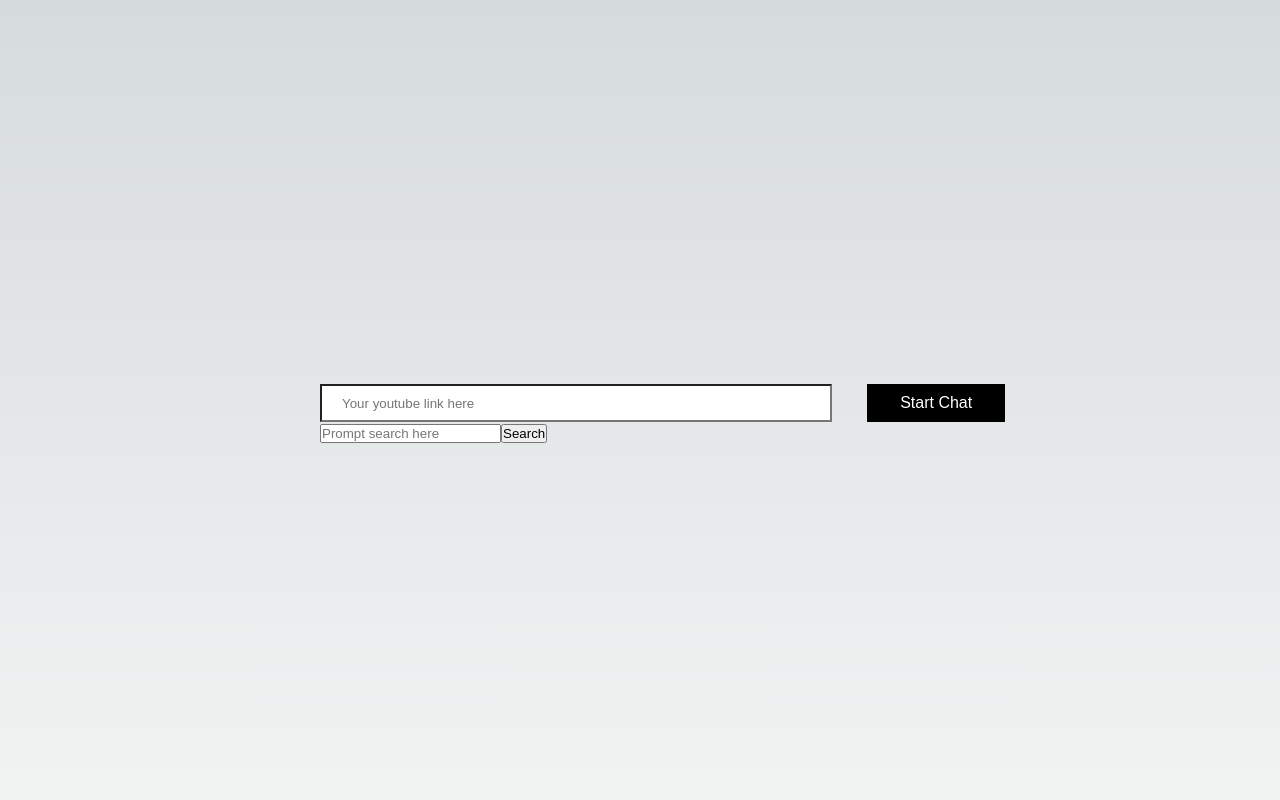
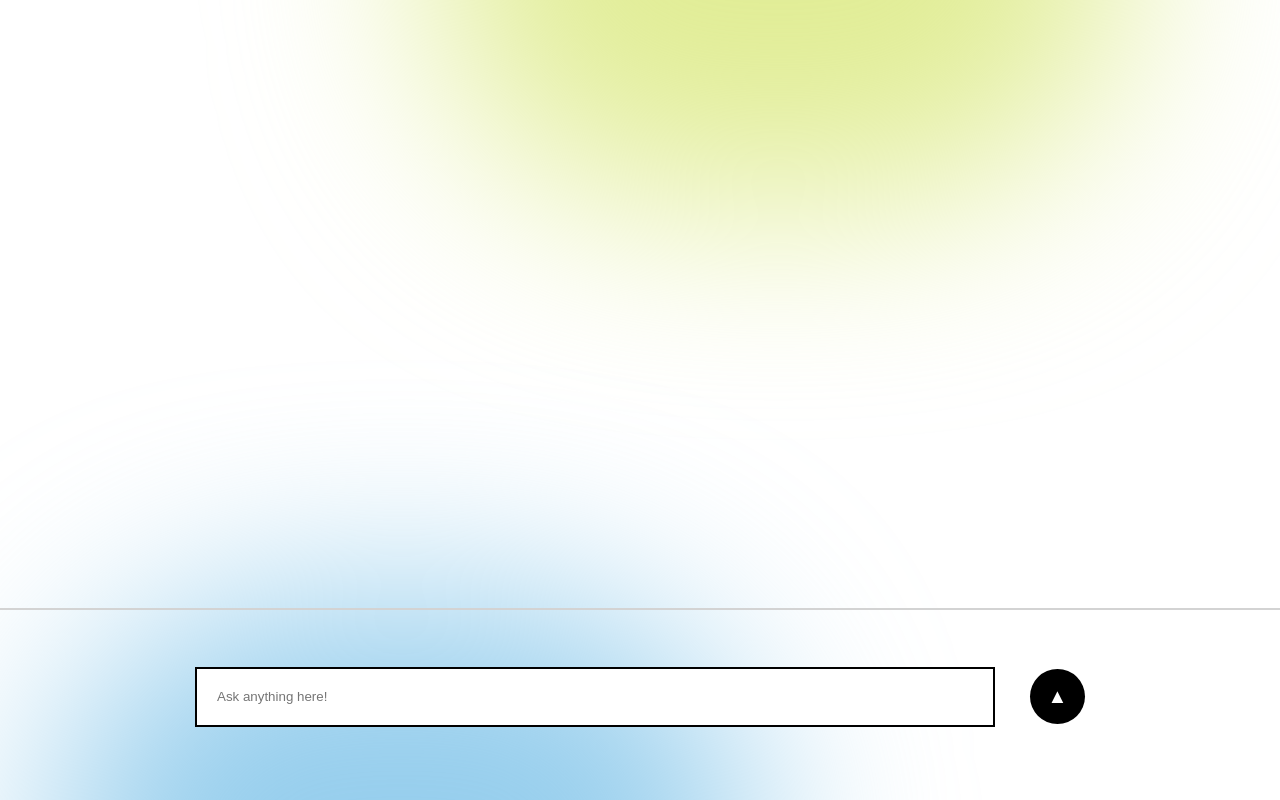
Before and after one commit to w4rlock999/CastawayGPT, a Next.js app: page / in a window 1280 px wide. Both pictures are taken after a click on the button "Start Chat". Shown: the top 800 px of the page. Built offline with nearby package versions, Linux system fonts and the light colour scheme.

Commit message:
Add chat page
Add chat page

```diff
--- a/src/app/page.module.css
+++ b/src/app/page.module.css
@@ -1,13 +1,9 @@
 .container {
-  display: inline-block;
-  height: 100vh;
-  margin-top: 30%;
-  margin-left: 25%;
-
-  /* display: flex;
+  display: flex;
   justify-content: center;
   align-items: center;
-  height: 100vh;  */
+  height: 100vh;
+  background-color: #ffffff;
 }
 
 /* Styles for the button */
@@ -30,23 +26,127 @@
 
 .linkContainer {
   display: flex;
+  z-index: 5;
+  margin-top: -70px;
 }
 
-.inputLink {
+.linkInput {
   flex: 5;
   display: inline-block;
   width: 500px;
+
+  margin-left: 80px;
   margin-right: 35px;
+
   padding-left: 20px;
   border-radius: 0px;
+
+  border: 2px solid black;
 }
 
-.inputLink:focus {
+.linkInput:focus {
   border-radius: 20px;
+  border: 2px solid black;
+  outline: none;
 }
 
 .runButton {
   flex: 1;
   display: block;
+}
 
+.circle1 {
+  display: inline-block;
+  position: fixed;
+  top: -300px;
+  right: 150px;
+
+  width: 703px;
+  height: 501px;
+
+
+  border-radius: 703px;
+  background: #E1ED96;
+
+  filter: blur(100.3499984741211px);
+  z-index: 1;
 }
+
+.circle2 {
+  display: inline-block;
+  position: fixed;
+  bottom: -300px;
+  left: 50px;
+
+  width: 703px;
+  height: 501px;
+
+
+  border-radius: 703px;
+  background: #96CEED;
+
+  filter: blur(100.3499984741211px);
+  z-index: 1;
+}
+
+.chatInputAndButtonContainer {
+  display: inline-block;
+  position: fixed;
+
+  left: 0px;
+  bottom: 0px;
+  --height: 24vh;
+  height: var(--height);
+  width: 100%;
+
+  text-align: center;
+  z-index: 5;
+  /* background-color: blue;   */
+
+  padding-top: calc(0.4*var(--height) - 20px);;
+  border-top: 2px solid #D3D3D3;
+}
+
+.chatInput {
+  margin: 0;
+  padding: 0;
+  box-sizing: border-box;
+  vertical-align: middle;
+
+  display: inline-block;
+  position: relative;
+
+  width: 800px;
+  height: 60px;
+
+  margin-right: 35px;
+  padding-left: 20px;
+  border-radius: 0px;
+
+  border: 2px solid black;
+}
+
+.chatInput:focus {
+  border-radius: 20px;
+  border: 2px solid black;
+  outline: none;
+}
+
+.sendButton {
+  margin: 0;
+  padding: 0;
+  vertical-align: middle;
+  box-sizing: border-box;
+
+  display: inline-block;
+  position: relative;
+
+  width: 55px;
+  height: 55px;
+
+  border-radius: 50px;
+  background-color: #000000; /* Black background color */
+  color: white;
+  font-size: 20px;
+  border: none; /* Remove the border */
+}
--- a/src/app/page.tsx
+++ b/src/app/page.tsx
@@ -13,9 +13,14 @@ import { Console } from 'console';
 export default function Home() {
 
   const [youtubeLink, setYoutubeLink] = useState('')
+  const [chatMessage, setChatMessage] = useState('')
   const [promptSearch, setPromptSearch] = useState('')
+  const [landingMode, setLandingMode] = useState(true)
+  const [chatsHistory, setChatsHistory] = useState([])
 
   const runButtonOnClickHandler = async () => {
+    setLandingMode(false)
+
     let response = await fetch('/api/initializeWithLink', {
       method: 'POST',
       headers: {
@@ -30,37 +35,61 @@ export default function Home() {
     setYoutubeLink(e.target.value)
   }
 
-  const searchButtonOnClickHandler = async () => {
-    let response = await fetch('/api/searchWithPrompt', {
-      method: 'POST',
-      headers: {
-        'Content-Type': 'application/json',
-      },
-      body: JSON.stringify({promptSearch})
-    })
-
+  const chatButtonOnClickHandler = async () => {
+    // let response = await fetch('/api/searchWithPrompt', {
+    //   method: 'POST',
+    //   headers: {
+    //     'Content-Type': 'application/json',
+    //   },
+    //   body: JSON.stringify({promptSearch})
+    // })
+    setLandingMode(true)
   }
 
-  const promptOnChangeHandler = (e) => {
-    setPromptSearch(e.target.value)
+  const chatOnChangeHandler = (e) => {
+    setChatMessage(e.target.value)
   }
 
   return (
     <div className = {styles.container}>
-      <div className = {styles.linkContainer}>
-        <input className = {styles.inputLink} type='text' placeholder='Your youtube link here' value={youtubeLink} onChange={linkOnChangeHandler}>
-        </input>
-        <button className = {styles.runButton} onClick={runButtonOnClickHandler}>
-          Start Chat
-        </button>
+
+      {landingMode == true &&
+        <div className = {styles.linkContainer}>
+          <input className = {styles.linkInput} type='text' placeholder='Paste your youtube link here' value={youtubeLink} onChange={linkOnChangeHandler}>
+          </input>
+          <button className = {styles.runButton} onClick={runButtonOnClickHandler}>
+            Start Chat
+          </button>
+        </div>
+      }
+
+      {landingMode == false &&
+        <div className = {styles.chatPageContainer}>
+          <div className = {styles.chatInputAndButtonContainer}>
+            <input className = {styles.chatInput} type='text' placeholder='Ask anything here!' value={chatMessage} onChange={chatOnChangeHandler}>
+            </input>
+            <button className = {styles.sendButton} onClick={chatButtonOnClickHandler}>
+            ▲
+            </button>
+            {/* <button className = {styles.sendButton}>
+            </button>  */}
+          </div>
+        </div>
+      }
+
+
+
+      <div className = {styles.circle1}>
       </div>
-      <div className = {styles.promptContainer}>
+      <div className = {styles.circle2}>
+      </div>
+      {/* <div className = {styles.promptContainer}>
         <input className = {styles.inputPrompt} type='text' placeholder='Prompt search here' value={promptSearch} onChange={promptOnChangeHandler}>
         </input>
         <button className = {styles.searchButton} onClick={searchButtonOnClickHandler}>
           Search
         </button>
-      </div>
+      </div> */}
     </div>
   )
 }
```
